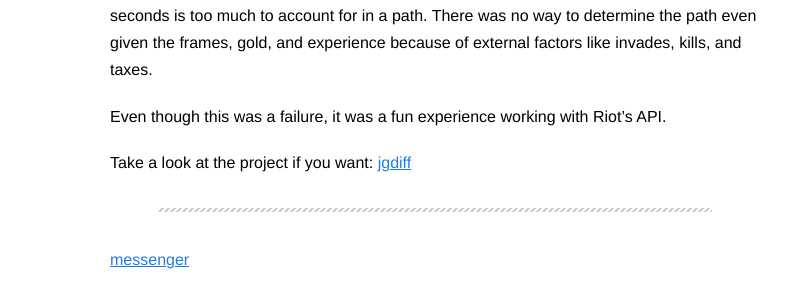
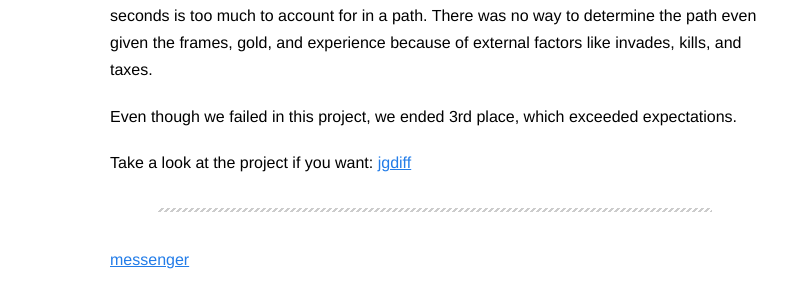
Before and after one commit to dqdang/dqdang.github.io, a Jekyll site: the page built from _posts/2020-10-13-jgdiff.markdown, in a window 1280 px wide. Shown: the part 473-771 px from the top of the page, without its empty margins (0-806 px from the left). Built offline with Jekyll 4.4.1, drawn with Linux system fonts in a browser that asks for light colours; nearby versions of some CDN libraries.

Commit message:
Fix description

```diff
--- a/_posts/2020-10-13-jgdiff.markdown
+++ b/_posts/2020-10-13-jgdiff.markdown
@@ -13,7 +13,7 @@
 
 Well, that was a cool idea until it wasn't. Riot's API spaces out the frames captured per game as 30 second intervals. When a 5 second lead is a considerable lead in the jungle, 30 seconds is too much to account for in a path. There was no way to determine the path even given the frames, gold, and experience because of external factors like invades, kills, and taxes.
 
-Even though this was a failure, it was a fun experience working with Riot's API.
+Even though we failed in this project, we ended 3rd place, which exceeded expectations.
 
 Take a look at the project if you want:
 [jgdiff][jgdiff]
```
